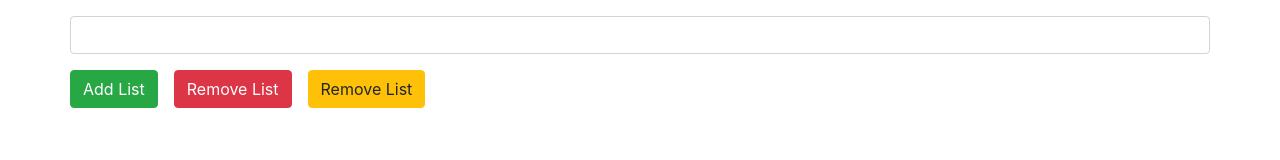
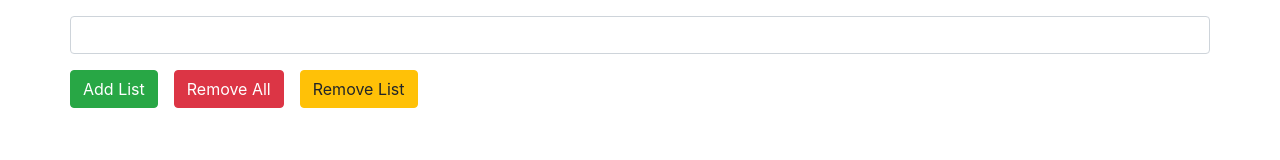
Before and after one commit to osmanismayilov/JS-DOM, a plain HTML site: page index.html in a window 1280 px wide. Drawn offline with nearby package versions, Linux system fonts and the light colour scheme.

Commit message:
Update index.html

```diff
--- a/index.html
+++ b/index.html
@@ -12,7 +12,7 @@
         <div class="row mt-3">
             <input type="text" id="input" class="form-control">
             <button id="add" class="btn btn-success mt-3">Add List</button>
-            <button id="remove" class="btn btn-danger mt-3 ml-3">Remove List</button>
+            <button id="remove" class="btn btn-danger mt-3 ml-3">Remove All</button>
             <button id="removeSelected" class="btn btn-warning mt-3 ml-3">Remove List</button>
         </div>
         <div class="row mt-3 w-100">
```
